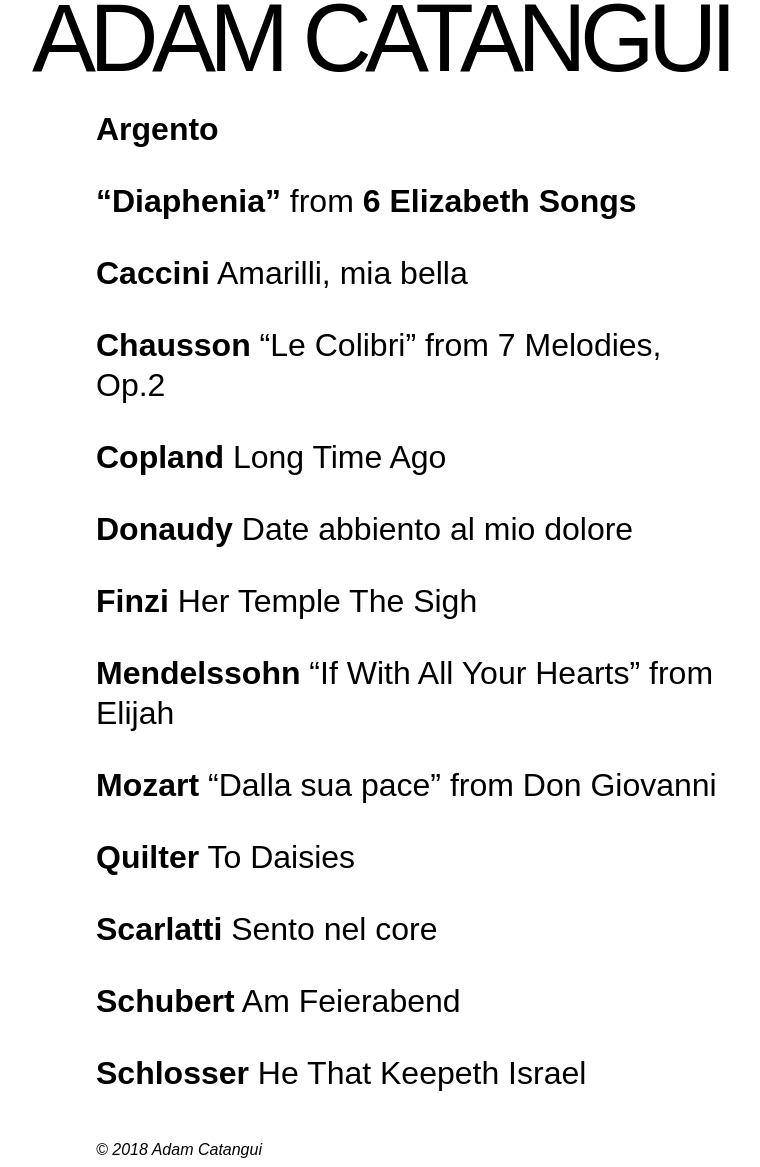
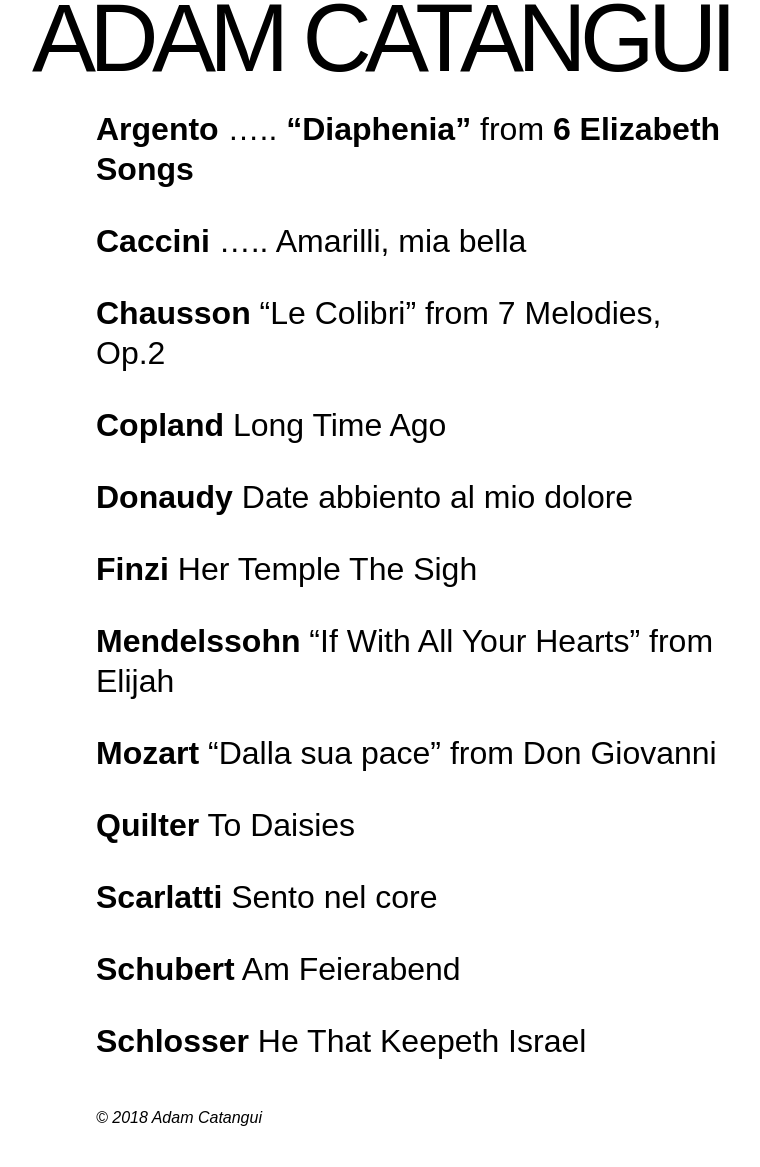
Before and after one commit to seancaat/adam, a Jekyll site: the page built from repertoire.md, in a window 1280 px wide. Shown: the whole page, without its empty margins (160-920 px from the left). Built offline with Jekyll 4.4.1, drawn with Linux system fonts in a browser that asks for light colours; after the commit the page ends 1135 px from its top, so only the background shows below that.

```diff
--- a/repertoire.md
+++ b/repertoire.md
@@ -4,13 +4,9 @@ permalink: "/repertoire"
 layout: default
 ---
 
-**Argento**
+**Argento** ..... **“Diaphenia”**  from **6 Elizabeth Songs**
 
-**“Diaphenia”**  from **6 Elizabeth Songs**
-
-
-**Caccini**
-   Amarilli, mia bella
+**Caccini** ..... Amarilli, mia bella
 
 **Chausson**
    "Le Colibri” from 7 Melodies, Op.2
```
